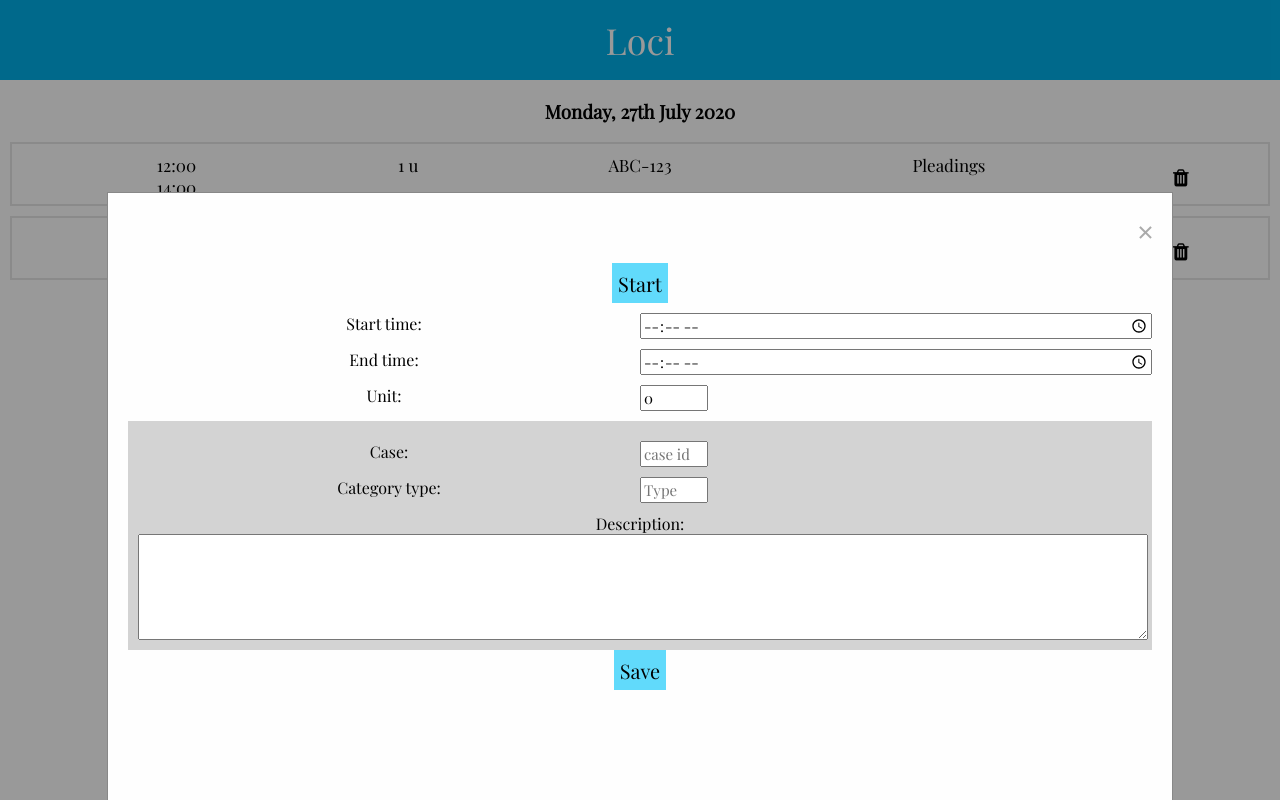
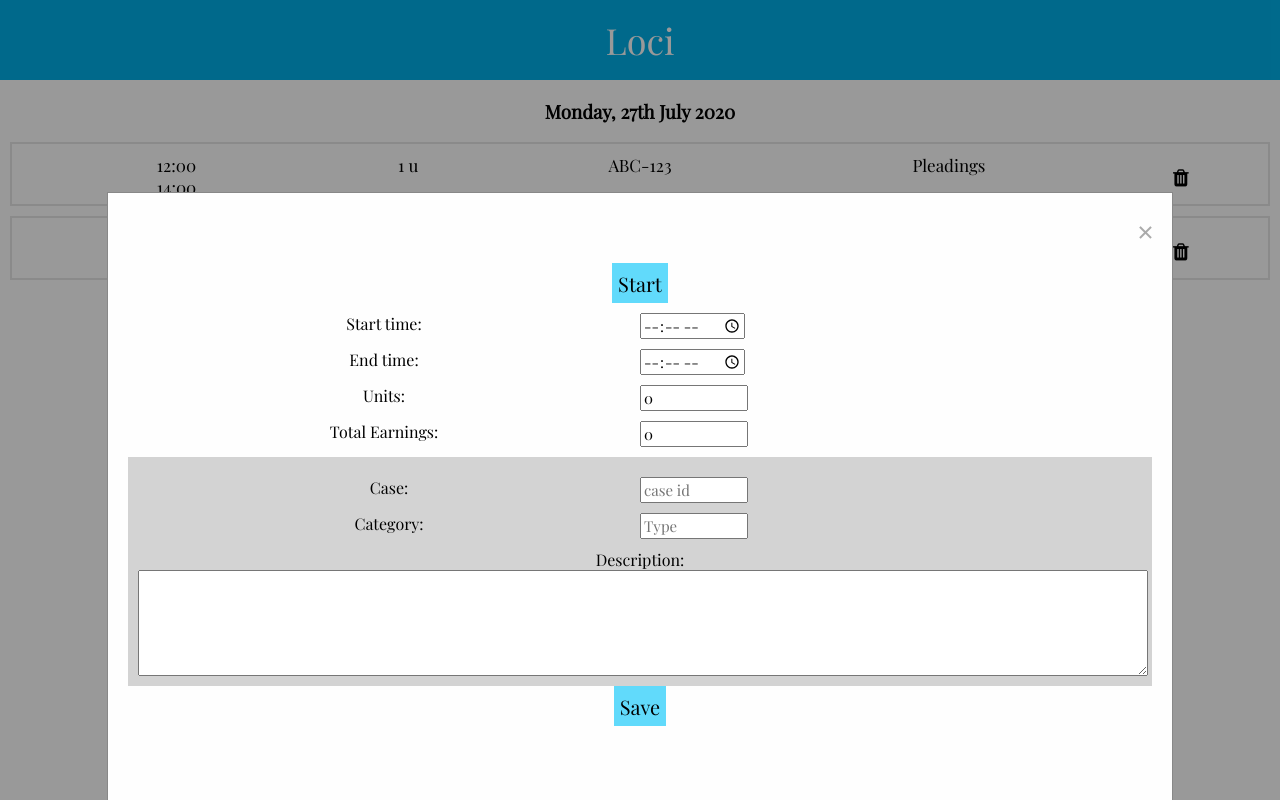
Before and after one commit to jwwnz/timekeeping, a React (Create React App) app: page / in a window 1280 px wide. Built offline with nearby package versions, Linux system fonts and the light colour scheme.

Commit message:
Some milestone styling

```diff
--- a/src/App.css
+++ b/src/App.css
@@ -72,17 +72,21 @@
 	background-color: lightgray;
 }
 
-.input-unit {
-	width: 60px;
+.input-short {
+	width: 100px;
+}
+
+/* .input-unit {
+	width: 100px;
 }
 
 .input-case-id {
-	width: 60px;
+	width: 100px;
 }
 
 .input-type {
-	width: 60px;
-}
+	width: 100px;
+} */
 
 .input-description-pair {
 	display: grid;
--- a/src/App.js
+++ b/src/App.js
@@ -118,7 +118,7 @@ function App() {
 					<div className="input-pair">
 						<label htmlFor="time-start">Start time:</label>
 						<input
-							className="input"
+							className="input input-short"
 							type="time"
 							id="time-start"
 							name="time-start"
@@ -128,7 +128,7 @@ function App() {
 					<div className="input-pair">
 						<label htmlFor="time-end">End time:</label>
 						<input
-							className="input input-group"
+							className="input input-short"
 							type="time"
 							id="time-end"
 							name="time-end"
@@ -136,9 +136,20 @@ function App() {
 						/>
 					</div>
 					<div className="input-pair">
-						<label htmlFor="unit">Unit:</label>
+						<label htmlFor="unit">Units:</label>
 						<input
-							className="input input-unit"
+							className="input input-short"
+							type="number"
+							id="unit"
+							name="unit"
+							value={newEntry.unit}
+							onChange={updateNewUnit}
+						/>
+					</div>
+					<div className="input-pair">
+						<label htmlFor="unit">Total Earnings:</label>
+						<input
+							className="input input-short"
 							type="number"
 							id="unit"
 							name="unit"
@@ -147,11 +158,12 @@ function App() {
 						/>
 					</div>
 
+
 					<div className="input-case-group">
 						<div className="input-pair">
 							<label htmlFor="case-id">Case:</label>
 							<input
-								className="input input-case-id"
+								className="input input-short"
 								type="text"
 								id="case-id"
 								name="case-id"
@@ -160,9 +172,9 @@ function App() {
 							/>
 						</div>
 						<div className="input-pair">
-							<label htmlFor="action-type">Category type:</label>
+							<label htmlFor="action-type">Category:</label>
 							<input
-								className="input input-type"
+								className="input input-short"
 								type="text"
 								id="type"
 								name="action-type"
```
